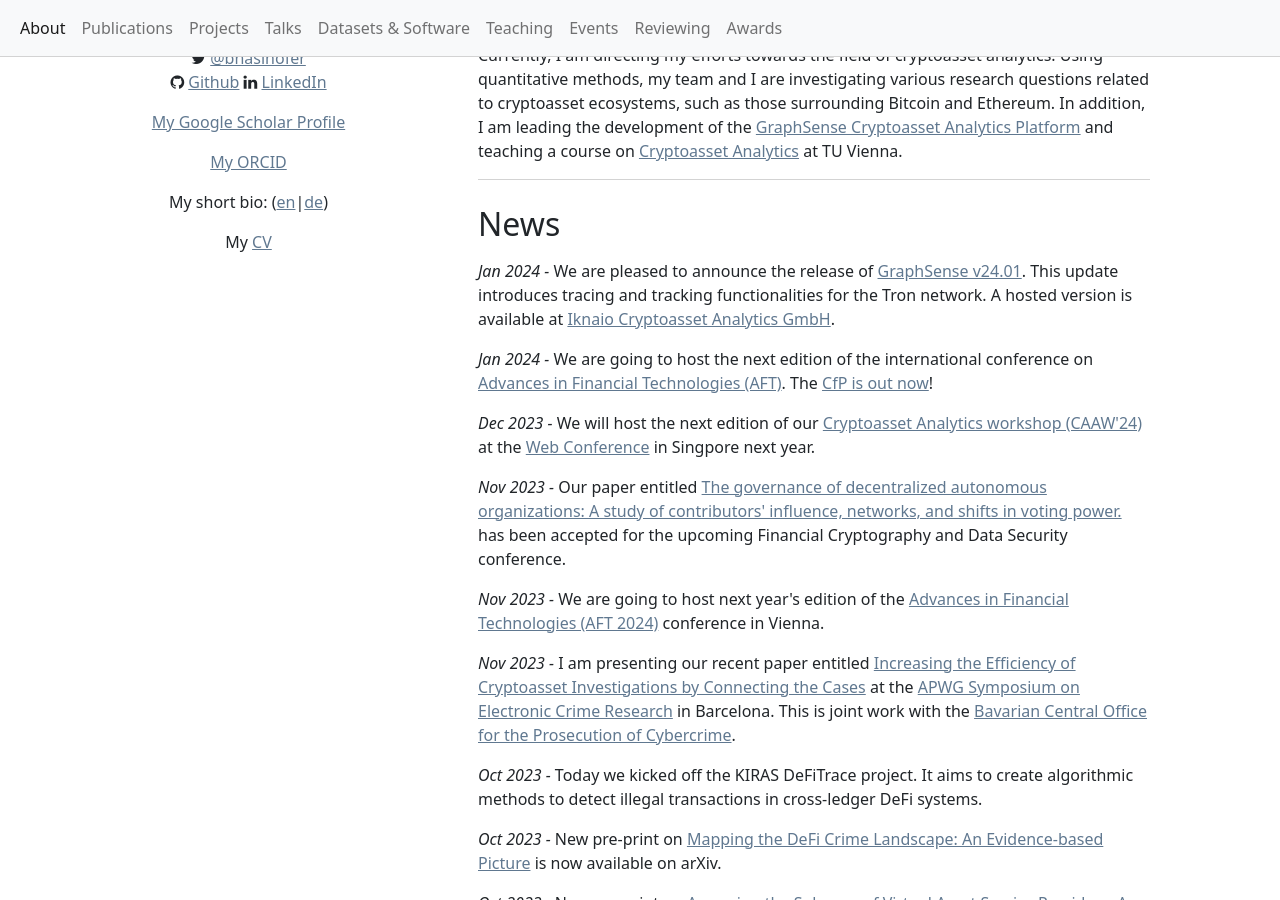
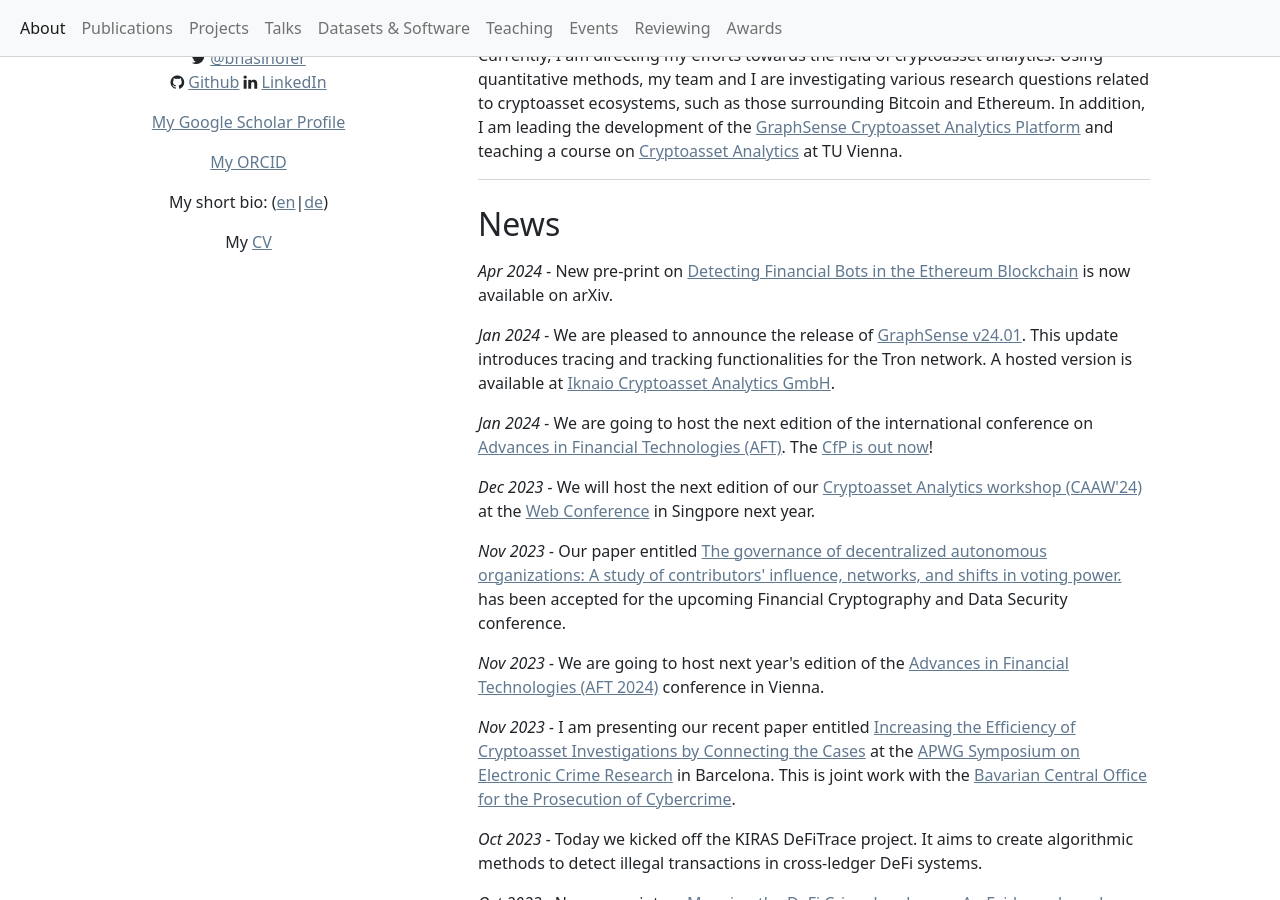
Before and after one commit to behas/behas.github.com, a Jekyll site: the page built from index.html, in a window 1280 px wide and 900 px high, scrolled down 422 px. Built offline with Jekyll 4.4.1, drawn with Linux system fonts in a browser that asks for light colours; a style sheet for code colours, icons or effects is not loaded.

Commit message:
updated bib

```diff
--- a/_data/news.yml
+++ b/_data/news.yml
@@ -1,3 +1,8 @@
+- date: 2024-04-02
+  news: |
+    New pre-print on <a href="https://arxiv.org/abs/2403.19530" target="_blank">Detecting Financial Bots in the Ethereum Blockchain</a>
+    is now available on arXiv.
+
 - date: 2024-01-23
   news: |
     We are pleased to announce the release of <a href="https://graphsense.org/" target="_blank">GraphSense v24.01</a>. This update
--- a/assets/bibliography.bib
+++ b/assets/bibliography.bib
@@ -3,7 +3,8 @@
 @unpublished{Niedermayer:2024a,
     title={Detecting Financial Bots on the Ethereum Blockchain},
     author={Thomas Niedermayer and Pietro Saggese and Bernhard Haslhofer},
-    note = {Arxiv pre-print, accepted at the 3rd International Workshop on Cryptoasset Analytics, co-located with The Web Conference}
+    note = {Arxiv pre-print, accepted at the 3rd International Workshop on Cryptoasset Analytics, co-located with The Web Conference},
+    url = {https://arxiv.org/abs/2403.19530}
 }
 
 @unpublished{Carpentier:2024a,
```
